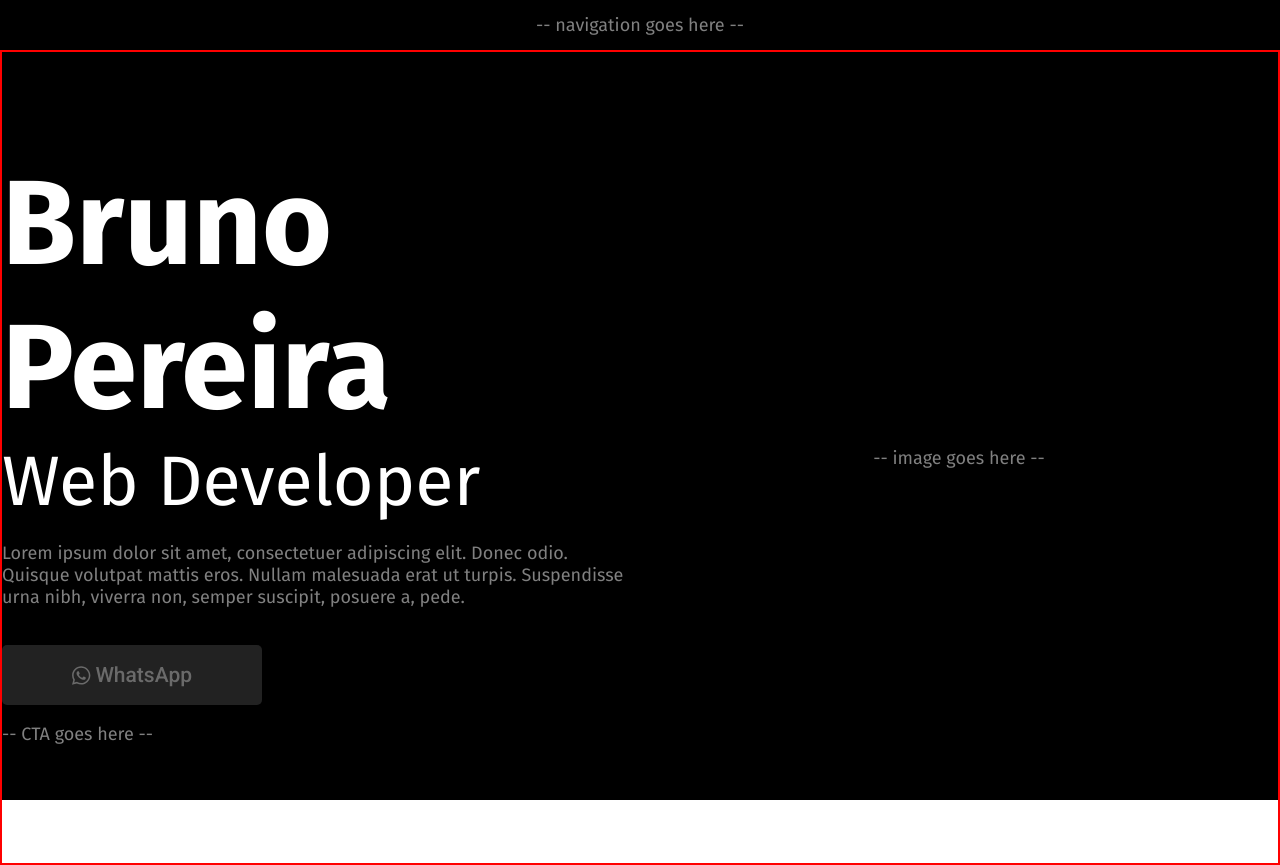
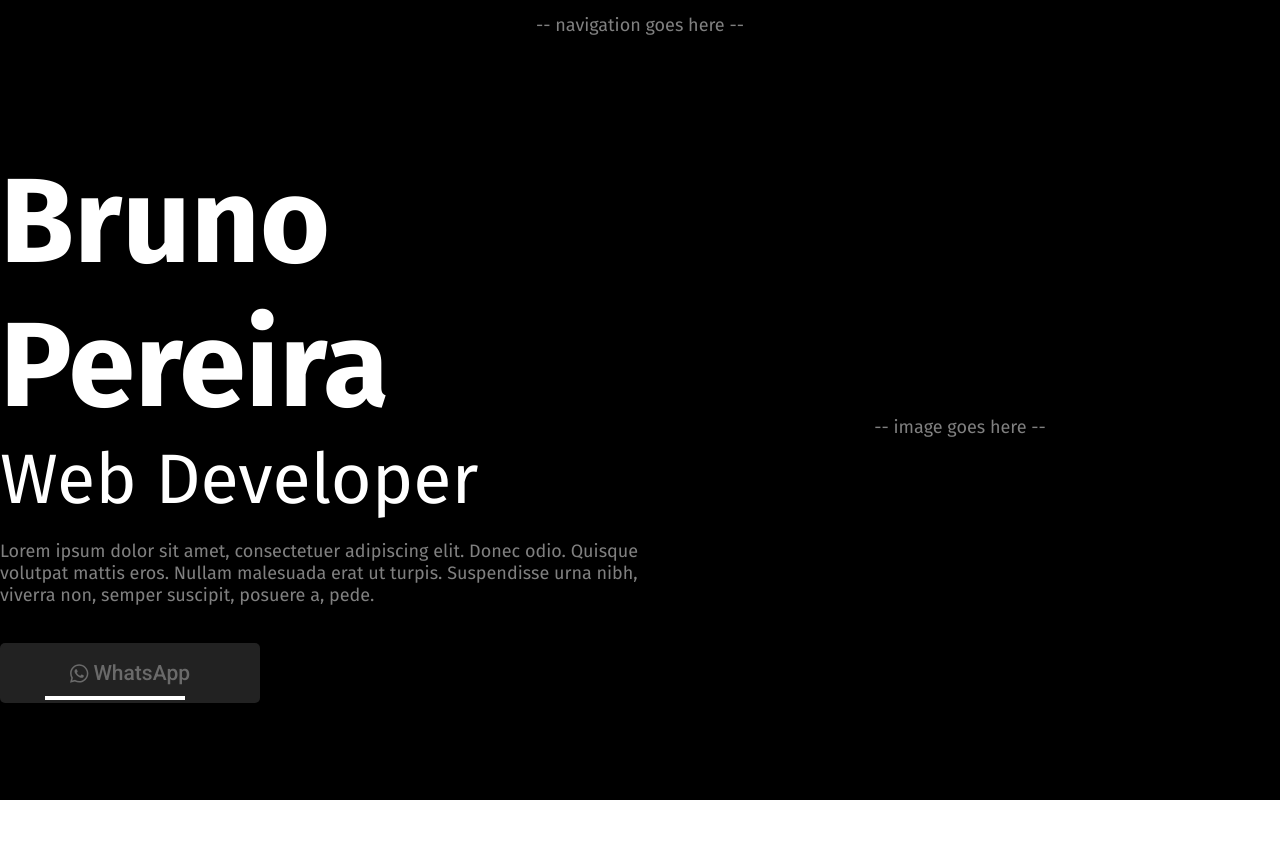
Before and after one commit to SirBruno/portfolio, a Next.js app: page / in a window 1280 px wide. After the commit the page ends 803 px from the top, so only its background shows below. Built offline with nearby package versions, Linux system fonts and the light colour scheme.

Commit message:
Added the white stripe.

```diff
--- a/pages/index.js
+++ b/pages/index.js
@@ -19,7 +19,7 @@ export default function Home() {
             <p className={styles.p}>Lorem ipsum dolor sit amet, consectetuer adipiscing elit. Donec odio. Quisque volutpat mattis eros. Nullam malesuada erat ut turpis. Suspendisse urna nibh, viverra non, semper suscipit, posuere a, pede.</p>
             <br />
             <a href="https://wa.me/5519971159735" target="_blank" rel="noreferrer" className={styles.heroCTA}><FontAwesomeIcon icon={faWhatsapp} size='1x'/> WhatsApp</a>
-            <p className={styles.p}>-- CTA goes here --</p>
+            <span className={styles.whiteStripe}></span>
           </main>
           <div className={styles.heroRight}>
             <p className={styles.p}>-- image goes here --</p>
--- a/styles/Home.module.css
+++ b/styles/Home.module.css
@@ -22,7 +22,6 @@
   display: grid;
   align-items: center;
   grid-template-columns: 1fr 1fr;
-  border: 2px solid red;
   max-width: 1600px;
   margin: 0 auto;
 }
@@ -70,3 +69,14 @@ a.heroCTA {
 .heroCTA svg {
   margin-right: 5px;
 }
+
+.whiteStripe::after {
+  content: '';
+  height: 4px;
+  width: 140px;
+  display: block;
+  background: #fff;
+  position: absolute;
+  bottom: 100px;
+  left: 45px;
+}
```
